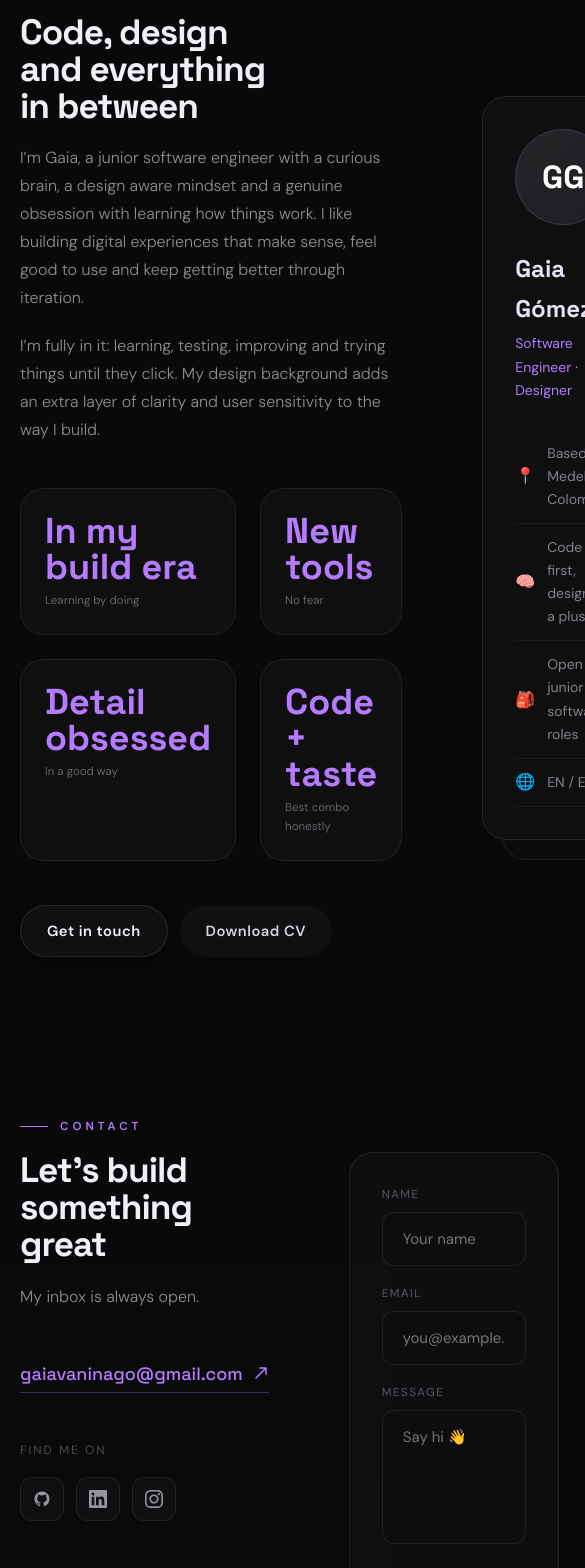
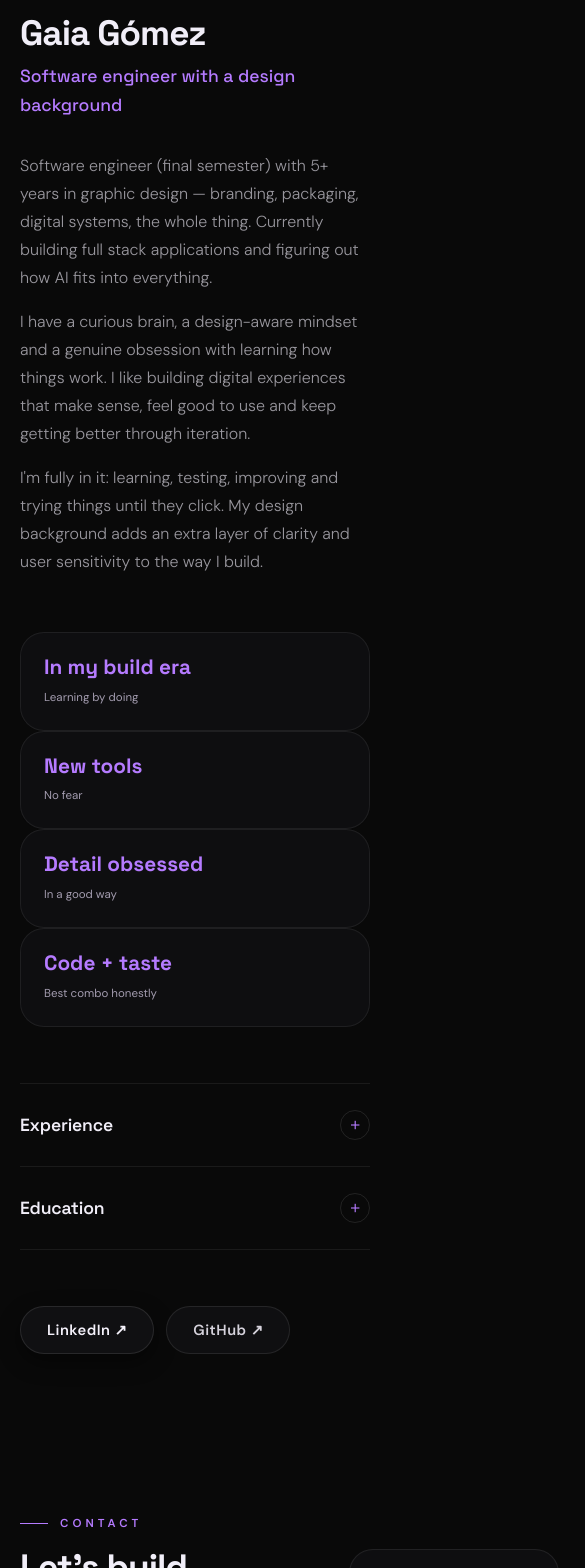
Before and after one commit to GaiaGomez/gaia-gomez-portfolio, a React (Vite) app: page / in a window 390 px wide. Shown: the part 3160-4728 px from the top of the page, 585 px wide, since content can reach past the window. Built offline with nearby package versions, Linux system fonts and the light colour scheme.

Commit message:
Refine about section CTA and subtitle

```diff
--- a/src/components/About.jsx
+++ b/src/components/About.jsx
@@ -1,190 +1,346 @@
-const facts = [
-  { label: 'Learning by doing',   value: 'In my build era' },
-  { label: 'No fear', value: 'New  tools' },
-  { label: 'In a good way', value: 'Detail obsessed' },
-  { label: 'Best combo honestly',  value: 'Code + taste' },
+import { useState } from 'react';
+
+const vibeCards = [
+  { phrase: 'In my build era', sub: 'Learning by doing' },
+  { phrase: 'New tools', sub: 'No fear' },
+  { phrase: 'Detail obsessed', sub: 'In a good way' },
+  { phrase: 'Code + taste', sub: 'Best combo honestly' },
 ];
 
+const experienceItems = [
+  {
+    role: 'Graphic designer',
+    company: 'Stay Group',
+    type: 'Hospitality operator',
+    period: '2025 – present',
+    description: 'Leading multichannel campaigns, branding, packaging, signage and communication materials for multiple sub-brands. Optimizing creative and digital workflows.',
+  },
+  {
+    role: 'Designer & developer',
+    company: 'Freelance',
+    type: 'Workana & direct clients',
+    period: '2024 – 2025',
+    description: 'Visual identity and digital solutions for clients in Colombia, the U.S. and Latin America. UX/UI design and development of a mobile application. Full project management with international clients.',
+  },
+  {
+    role: 'Founder & creative director',
+    company: 'Mistik',
+    type: 'Own venture',
+    period: '2020 – 2024',
+    description: 'End-to-end brand creation: business model, e-commerce, digital marketing and operations. Managed strategy, pricing, suppliers and logistics.',
+  },
+];
+
+const educationItems = [
+  {
+    degree: 'Software engineering (final semester)',
+    institution: 'Politécnico Grancolombiano',
+    period: '2022 – 2026',
+  },
+  {
+    degree: 'Diploma in computer science',
+    institution: 'Politécnico Grancolombiano',
+    period: '2026',
+  },
+  {
+    degree: 'Fashion design — Graphic design emphasis',
+    institution: 'Universidad Pontificia Bolivariana',
+    period: '2015 – 2020',
+  },
+];
+
+const accordionSections = [
+  { id: 'experience', label: 'Experience', items: experienceItems, type: 'experience' },
+  { id: 'education', label: 'Education', items: educationItems, type: 'education' },
+];
+
+const bodyText = {
+  fontFamily: "'DM Sans', sans-serif",
+  fontSize: 'var(--fs-body)',
+  color: 'rgba(241,238,248,0.62)',
+  lineHeight: '1.75',
+  fontWeight: '300',
+};
+
 export default function About() {
+  const [openSection, setOpenSection] = useState(null);
+
+  const toggle = (id) => setOpenSection(prev => prev === id ? null : id);
+
   return (
     <section className="section" id="about">
       <div className="container">
-        <div style={{
-          display: 'grid',
-          gridTemplateColumns: '1fr 1fr',
-          gap: '80px',
-          alignItems: 'center',
+
+        {/* 1. Hero bio */}
+        <div style={{ maxWidth: '720px', marginBottom: 'clamp(56px, 8vw, 96px)' }}>
+          <p className="section-label">About me</p>
+          <h1 style={{
+            fontFamily: "'Space Grotesk', sans-serif",
+            fontSize: 'var(--fs-section-title)',
+            fontWeight: '700',
+            color: 'var(--text)',
+            lineHeight: 1.08,
+            letterSpacing: '-1px',
+            marginBottom: '10px',
           }}>
-          {/* Left: text */}
-          <div>
-            <p className="section-label">About me</p>
-            <h2 className="section-title">
-              Code, design<br />
-              and everything<br />
-              <span style={{ color: '#f1eef8' }}>in between</span>
-            </h2>
-
+            Gaia Gómez
+          </h1>
           <p style={{
-              fontFamily: "'DM Sans', sans-serif",
-              fontSize: 'var(--fs-body)',
-              color: 'rgba(241,238,248,0.58)',
-              lineHeight: '1.75',
-              marginBottom: '20px',
-              fontWeight: '300',
-              maxWidth: 'var(--text-max)',
+            fontFamily: "'Space Grotesk', sans-serif",
+            fontSize: 'var(--fs-card-title)',
+            fontWeight: '500',
+            color: 'var(--accent)',
+            marginBottom: '32px',
           }}>
-              I’m Gaia, a junior software engineer with a curious brain, a design aware mindset and a genuine obsession with learning how things work. I like building digital experiences that make sense, feel good to use and keep getting better through iteration.
-            </p>
-            <p style={{
-              fontFamily: "'DM Sans', sans-serif",
-              fontSize: 'var(--fs-body)',
-              color: 'rgba(241,238,248,0.58)',
-              lineHeight: '1.75',
-              marginBottom: '44px',
-              fontWeight: '300',
-              maxWidth: 'var(--text-max)',
-            }}>
-              I’m fully in it: learning, testing, improving and trying things until they click. My design background adds an extra layer of clarity and user sensitivity to the way I build.
-
+            Software engineer with a design background
           </p>
 
-            {/* Stats */}
-            <div style={{ display: 'grid', gridTemplateColumns: '1fr 1fr', gap: '24px', marginBottom: '44px' }}>
-              {facts.map(f => (
-                <div key={f.label} style={{
-                  padding: '24px',
-                  borderRadius: '24px',
-                  background: 'rgba(16,16,18,0.88)',
-                  border: '1px solid rgba(255,255,255,0.07)',
-                }}>
+          <p style={{ ...bodyText, marginBottom: '16px' }}>
+            Software engineer (final semester) with 5+ years in graphic design — branding, packaging, digital systems, the whole thing. Currently building full stack applications and figuring out how AI fits into everything.
+          </p>
+          <p style={{ ...bodyText, marginBottom: '16px' }}>
+            I have a curious brain, a design-aware mindset and a genuine obsession with learning how things work. I like building digital experiences that make sense, feel good to use and keep getting better through iteration.
+          </p>
+          <p style={bodyText}>
+            I'm fully in it: learning, testing, improving and trying things until they click. My design background adds an extra layer of clarity and user sensitivity to the way I build.
+          </p>
+        </div>
+
+        {/* 2. Vibe cards grid */}
+        <div className="vibe-grid" style={{ marginBottom: 'clamp(56px, 8vw, 96px)' }}>
+          {vibeCards.map(card => (
+            <div key={card.phrase} className="ui-card">
               <div style={{
                 fontFamily: "'Space Grotesk', sans-serif",
-                    fontSize: '36px',
+                fontSize: 'clamp(1.3rem, 2.2vw, 1.9rem)',
                 fontWeight: '700',
-                    color: '#B57BFF',
-                    lineHeight: 1,
-                    marginBottom: '6px',
+                color: 'var(--accent)',
+                lineHeight: 1.15,
+                marginBottom: '8px',
               }}>
-                    {f.value}
+                {card.phrase}
               </div>
               <div style={{
                 fontFamily: "'DM Sans', sans-serif",
                 fontSize: 'var(--fs-label)',
-                    color: 'rgba(232,224,245,0.4)',
+                color: 'var(--muted)',
               }}>
-                    {f.label}
+                {card.sub}
               </div>
             </div>
           ))}
         </div>
 
-            <div style={{ display: 'flex', gap: '12px', flexWrap: 'wrap' }}>
-              <a href="#contact" className="btn btn-primary" style={{ position: 'relative' }}>
-                <span style={{ position: 'relative', zIndex: 1 }}>Get in touch</span>
-              </a>
-              <a
-                href="/Gaia-Gomez-CV.pdf"
-                download
-                className="btn"
+        {/* 3. Accordion sections */}
+        <div style={{ marginBottom: 'clamp(56px, 8vw, 96px)' }}>
+          <div style={{ borderTop: '1px solid rgba(255,255,255,0.07)' }}>
+            {accordionSections.map(section => {
+              const isOpen = openSection === section.id;
+              return (
+                <div key={section.id} style={{ borderBottom: '1px solid rgba(255,255,255,0.07)' }}>
+
+                  {/* Header */}
+                  <button
+                    onClick={() => toggle(section.id)}
                     style={{
-                  minHeight: 'var(--btn-h)',
-                  background: 'rgba(18,18,20,0.82)',
-                  borderColor: 'rgba(255,255,255,0.09)',
-                  color: 'rgba(241,238,248,0.88)',
+                      width: '100%',
+                      display: 'flex',
+                      alignItems: 'center',
+                      justifyContent: 'space-between',
+                      padding: '26px 0',
+                      background: 'none',
+                      border: 'none',
+                      cursor: 'pointer',
+                      color: 'var(--text)',
+                      fontFamily: "'Space Grotesk', sans-serif",
+                      fontSize: 'var(--fs-card-title)',
+                      fontWeight: '600',
+                      letterSpacing: '-0.01em',
+                      textAlign: 'left',
                     }}
                   >
-                Download CV
-              </a>
-            </div>
-          </div>
-
-          {/* Right: visual card */}
-          <div style={{ position: 'relative' }}>
-            {/* Background card */}
-            <div style={{
-              position: 'absolute',
-              top: '20px',
-              left: '20px',
-              right: '-20px',
-              bottom: '-20px',
-              borderRadius: '24px',
-              background: 'linear-gradient(135deg, rgba(255,255,255,0.025), rgba(255,255,255,0.01))',
-              border: '1px solid rgba(255,255,255,0.06)',
-            }} />
-
-            {/* Main card */}
-            <div style={{
-              position: 'relative',
-              borderRadius: 'var(--radius-card)',
-              padding: '32px',
-              background: 'rgba(16,16,18,0.94)',
-              border: '1px solid rgba(255,255,255,0.09)',
-              backdropFilter: 'blur(10px)',
-            }}>
-              {/* Avatar placeholder */}
-              <div style={{
-                width: '96px',
-                height: '96px',
-                borderRadius: '50%',
-                background: 'linear-gradient(135deg, #252528, #1e1e22)',
-                border: '1px solid rgba(181,123,255,0.2)',
+                    <span>{section.label}</span>
+                    <span style={{
                       display: 'flex',
                       alignItems: 'center',
                       justifyContent: 'center',
-                marginBottom: '24px',
+                      width: '30px',
+                      height: '30px',
+                      borderRadius: '50%',
+                      border: '1px solid rgba(255,255,255,0.1)',
+                      color: 'var(--accent)',
+                      fontSize: '20px',
+                      fontWeight: '300',
+                      lineHeight: 1,
+                      flexShrink: 0,
+                      transition: 'transform 0.32s var(--ease-standard)',
+                      transform: isOpen ? 'rotate(45deg)' : 'rotate(0deg)',
+                    }}>
+                      +
+                    </span>
+                  </button>
+
+                  {/* Animated content using CSS grid trick */}
+                  <div style={{
+                    display: 'grid',
+                    gridTemplateRows: isOpen ? '1fr' : '0fr',
+                    transition: 'grid-template-rows 0.32s var(--ease-standard)',
+                  }}>
+                    <div style={{ overflow: 'hidden' }}>
+                      <div style={{ paddingBottom: '28px' }}>
+
+                        {section.type === 'experience' ? (
+                          <div style={{ display: 'flex', flexDirection: 'column', gap: '16px' }}>
+                            {section.items.map(item => (
+                              <div key={item.role} style={{
+                                padding: '22px 24px',
+                                borderRadius: '16px',
+                                background: 'rgba(16,16,18,0.6)',
+                                border: '1px solid rgba(255,255,255,0.06)',
+                              }}>
+                                <div style={{
+                                  display: 'flex',
+                                  justifyContent: 'space-between',
+                                  alignItems: 'flex-start',
+                                  flexWrap: 'wrap',
+                                  gap: '6px',
+                                  marginBottom: '3px',
+                                }}>
+                                  <div>
+                                    <span style={{
                                       fontFamily: "'Space Grotesk', sans-serif",
-                fontSize: '32px',
-                fontWeight: '700',
-                color: '#fff',
+                                      fontSize: '0.98rem',
+                                      fontWeight: '600',
+                                      color: 'var(--text)',
                                     }}>
-                GG
+                                      {item.role}
+                                    </span>
+                                    <span style={{
+                                      color: 'var(--accent)',
+                                      margin: '0 6px',
+                                      fontSize: '0.9rem',
+                                    }}>
+                                      —
+                                    </span>
+                                    <span style={{
+                                      fontFamily: "'DM Sans', sans-serif",
+                                      fontSize: '0.9rem',
+                                      color: 'var(--text)',
+                                      fontWeight: '500',
+                                    }}>
+                                      {item.company}
+                                    </span>
                                   </div>
-
-              <h3 style={{
-                fontFamily: "'Space Grotesk', sans-serif",
-                fontSize: '24px',
-                fontWeight: '700',
-                color: '#e8e0f5',
-                marginBottom: '4px',
+                                  <span style={{
+                                    fontFamily: "'DM Sans', sans-serif",
+                                    fontSize: 'var(--fs-label)',
+                                    color: 'var(--muted)',
+                                    whiteSpace: 'nowrap',
                                   }}>
-                Gaia Gómez
-              </h3>
+                                    {item.period}
+                                  </span>
+                                </div>
+                                <div style={{
+                                  fontFamily: "'DM Sans', sans-serif",
+                                  fontSize: 'var(--fs-label)',
+                                  color: 'var(--muted)',
+                                  marginBottom: '10px',
+                                  opacity: 0.7,
+                                }}>
+                                  {item.type}
+                                </div>
                                 <p style={{
                                   fontFamily: "'DM Sans', sans-serif",
-                fontSize: '14px',
-                color: '#B57BFF',
-                marginBottom: '28px',
+                                  fontSize: '0.88rem',
+                                  color: 'rgba(241,238,248,0.52)',
+                                  lineHeight: '1.65',
+                                  margin: 0,
                                 }}>
-                Software Engineer · Designer
+                                  {item.description}
                                 </p>
-
-              {/* Info rows */}
-              {[
-                { icon: '📍', text: 'Based in Medellín, Colombia' },
-                { icon: '🧠', text: 'Code first, design as a plus' },
-                { icon: '🎒', text: 'Open to junior software roles' },
-                { icon: '🌐', text: 'EN / ES' },
-              ].map(item => (
-                <div key={item.text} style={{
+                              </div>
+                            ))}
+                          </div>
+                        ) : (
+                          <div style={{ display: 'flex', flexDirection: 'column', gap: '12px' }}>
+                            {section.items.map(item => (
+                              <div key={item.degree} style={{
+                                padding: '18px 24px',
+                                borderRadius: '16px',
+                                background: 'rgba(16,16,18,0.6)',
+                                border: '1px solid rgba(255,255,255,0.06)',
                                 display: 'flex',
-                  alignItems: 'center',
-                  gap: '12px',
-                  padding: '12px 0',
-                  borderBottom: '1px solid rgba(255,255,255,0.05)',
+                                justifyContent: 'space-between',
+                                alignItems: 'flex-start',
+                                flexWrap: 'wrap',
+                                gap: '6px',
                               }}>
-                  <span style={{ fontSize: '16px', lineHeight: 1 }}>{item.icon}</span>
+                                <div>
+                                  <div style={{
+                                    fontFamily: "'Space Grotesk', sans-serif",
+                                    fontSize: '0.98rem',
+                                    fontWeight: '600',
+                                    color: 'var(--text)',
+                                    marginBottom: '3px',
+                                  }}>
+                                    {item.degree}
+                                  </div>
+                                  <div style={{
+                                    fontFamily: "'DM Sans', sans-serif",
+                                    fontSize: '0.88rem',
+                                    color: 'var(--muted)',
+                                  }}>
+                                    {item.institution}
+                                  </div>
+                                </div>
                                 <span style={{
                                   fontFamily: "'DM Sans', sans-serif",
-                    fontSize: '14px',
-                    color: 'rgba(232,224,245,0.55)',
+                                  fontSize: 'var(--fs-label)',
+                                  color: 'var(--muted)',
+                                  whiteSpace: 'nowrap',
                                 }}>
-                    {item.text}
+                                  {item.period}
                                 </span>
                               </div>
                             ))}
                           </div>
+                        )}
+
                       </div>
                     </div>
+                  </div>
+
+                </div>
+              );
+            })}
+          </div>
+        </div>
+
+        {/* 4. CTA links */}
+        <div style={{ display: 'flex', gap: '12px', flexWrap: 'wrap', alignItems: 'center' }}>
+          <a
+            href="https://www.linkedin.com/in/gaiagomez/"
+            target="_blank"
+            rel="noopener noreferrer"
+            className="btn btn-primary"
+          >
+            LinkedIn ↗
+          </a>
+          <a
+            href="https://github.com/GaiaGomez"
+            target="_blank"
+            rel="noopener noreferrer"
+            className="btn"
+            style={{
+              background: 'rgba(18,18,20,0.82)',
+              border: '1px solid rgba(255,255,255,0.09)',
+              color: 'rgba(241,238,248,0.88)',
+            }}
+          >
+            GitHub ↗
+          </a>
+        </div>
+
       </div>
     </section>
   );
```
Lines whose indentation alone changed are shown as unchanged.
